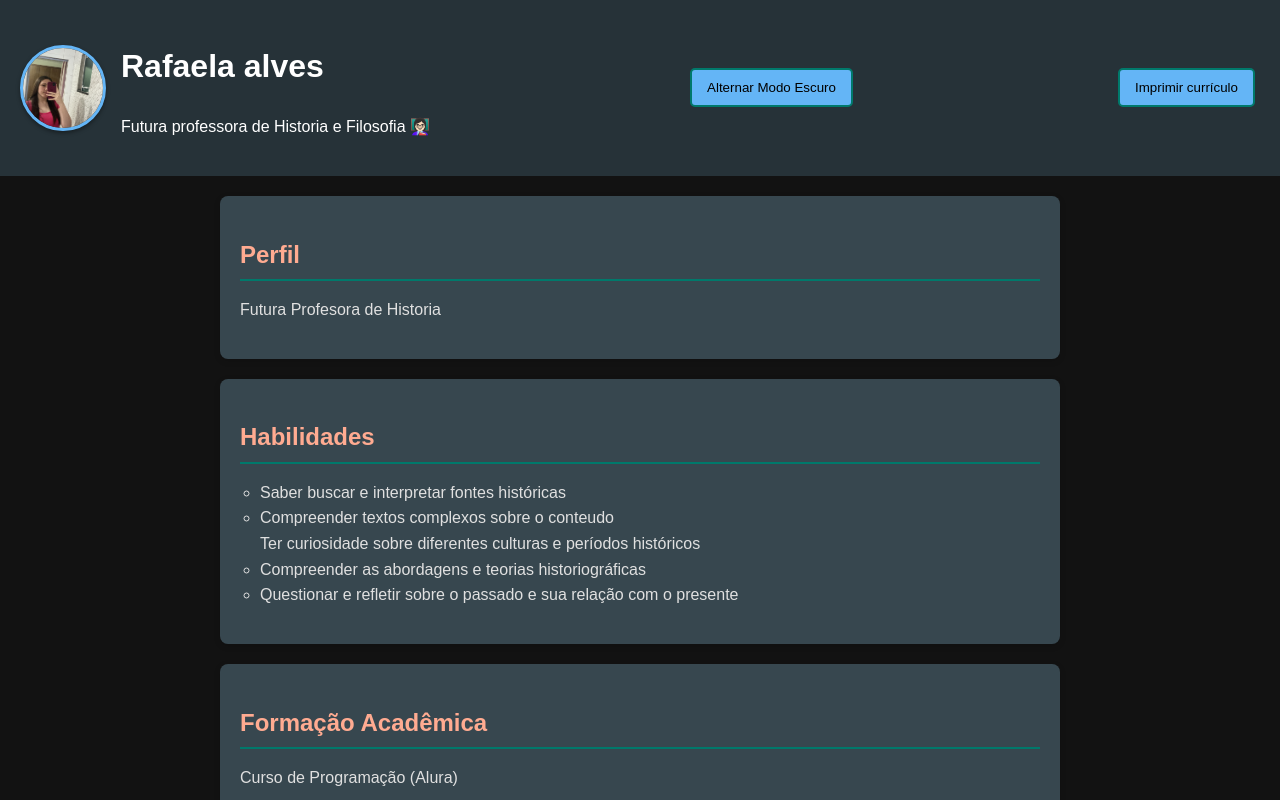
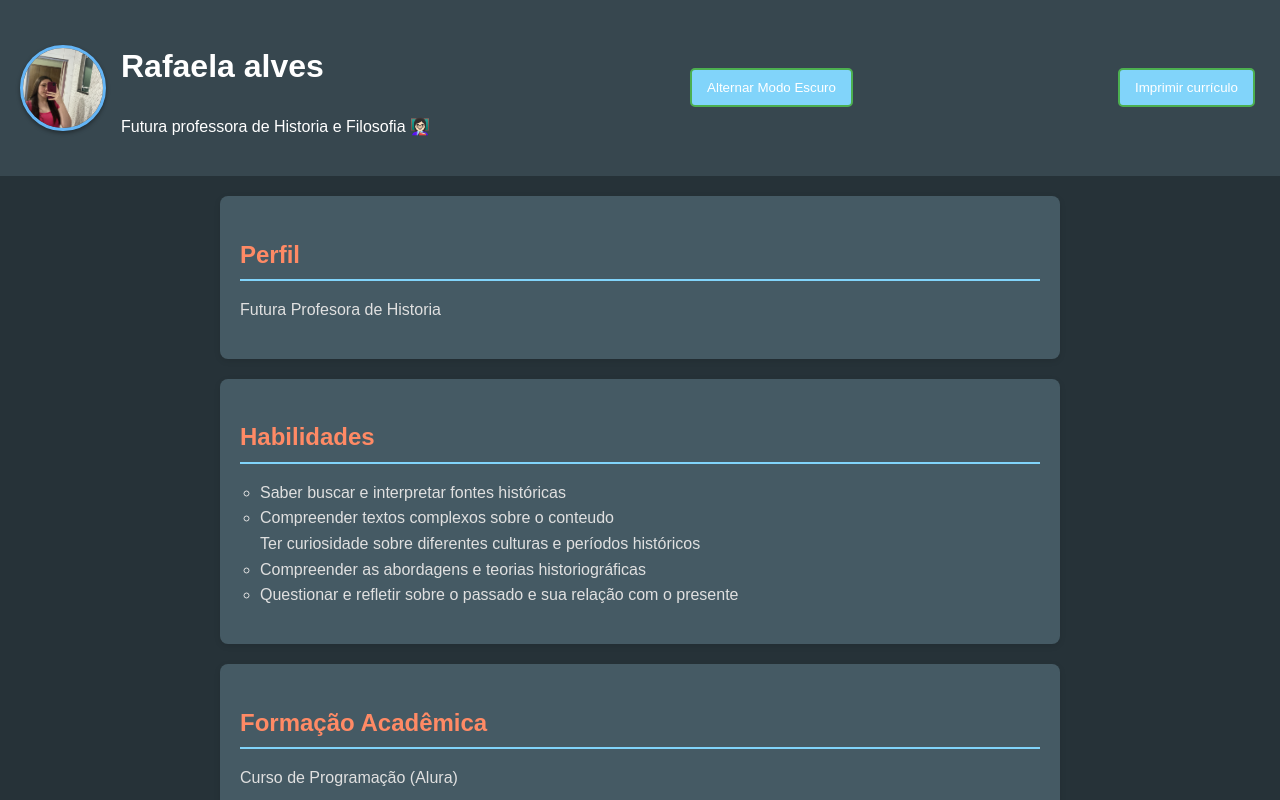
Before and after one commit to Rafaela-alves/Meu-curr-culo-, a plain HTML site: page index.html in a window 1280 px wide. Both pictures are taken after a click on the button "Alternar Modo Escuro". Shown: the top 800 px of the page. Drawn offline with Linux system fonts and the light colour scheme.

Commit message:
Update style.css

```diff
--- a/style.css
+++ b/style.css
@@ -1,17 +1,17 @@
 /* ===== ESTILOS GERAIS ===== */
 body {
-  font-family: 'Arial', sans-serif;  /* Define a fonte padrão */
+  font-family: 'Arial', sans-serif;  /* Fonte padrão */
   margin: 0;                         /* Remove margens padrão do navegador */
   padding: 0;                        /* Remove paddings padrão */
-  background-color: #f0f4f8;         /* Cor de fundo clara diferente */
-  color: #333;                       /* Texto mais escuro para melhor contraste */
+  background-color: #e1f5fe;         /* Azul claro */
+  color: #424242;                    /* Texto em cinza escuro */
   line-height: 1.6;                  /* Espaçamento entre linhas */
 }
 
 /* ===== CABEÇALHO ===== */
 header {
-  background-color: #1E88E5;          /* Azul vibrante */
-  color: #fff;                        /* Texto branco */
+  background-color: #81D4FA;         /* Azul Claro */
+  color: #fff;                       /* Texto branco */
   padding: 20px;                      /* Espaçamento interno */
   display: flex;                      /* Ativa flexbox para alinhamento */
   justify-content: space-between;     /* Espaço entre elementos */
@@ -33,8 +33,8 @@ header {
   height: 80px;                     /* Altura fixa (igual à largura para formar círculo) */
   border-radius: 50%;                /* Torna a imagem circular */
   object-fit: cover;                 /* Garante que a imagem preencha o espaço sem distorcer */
-  border: 3px solid #FF5722;         /* Borda laranja */
-  box-shadow: 0 2px 4px rgba(0,0,0,0.3); /* Sombra mais visível */
+  border: 3px solid #FFAB91;         /* Borda coral suave */
+  box-shadow: 0 2px 4px rgba(0,0,0,0.15); /* Sombra suave */
 }
 
 /* Container do texto no header */
@@ -46,16 +46,16 @@ header {
 button {
   margin: 5px;                       /* Espaçamento externo */
   padding: 10px 15px;                /* Espaçamento interno */
-  background-color: #FF5722;         /* Cor de fundo laranja */
-  color: white;                      /* Texto branco */
-  border: 2px solid #00796B;         /* Borda verde escuro */
+  background-color: #FFAB91;         /* Coral suave */
+  color: #fff;                       /* Texto branco */
+  border: 2px solid #4caf50;         /* Borda verde menta */
   border-radius: 5px;                /* Cantos arredondados */
   cursor: pointer;                   /* Muda cursor para pointer */
   transition: background-color 0.3s; /* Transição suave de cor */
 }
 
 button:hover {
-  background-color: #FF7043;         /* Laranja mais claro no hover */
+  background-color: #FF8A65;         /* Coral mais forte no hover */
 }
 
 /* ===== SEÇÕES DE CONTEÚDO ===== */
@@ -65,13 +65,13 @@ section {
   background-color: #ffffff;         /* Fundo branco */
   padding: 20px;                     /* Espaçamento interno */
   border-radius: 8px;                /* Cantos arredondados */
-  box-shadow: 0 2px 6px rgba(0,0,0,0.15); /* Sombra suave */
+  box-shadow: 0 2px 6px rgba(0,0,0,0.1); /* Sombra suave */
 }
 
 /* Títulos das seções */
 h2 {
-  color: #FF7043;                    /* Cor laranja mais suave */
-  border-bottom: 2px solid #00796B;  /* Linha inferior verde escuro */
+  color: #FF8A65;                    /* Coral mais forte */
+  border-bottom: 2px solid #81D4FA;  /* Linha inferior azul claro */
   padding-bottom: 5px;               /* Espaço entre texto e linha */
   margin-bottom: 15px;               /* Margem inferior */
 }
@@ -86,7 +86,7 @@ ul {
 footer {
   text-align: center;                /* Centraliza texto */
   padding: 15px;                     /* Espaçamento interno */
-  background-color: #00796B;         /* Cor verde escuro */
+  background-color: #81D4FA;         /* Azul Claro */
   color: white;                      /* Texto branco */
   margin-top: 30px;                  /* Espaço acima do rodapé */
 }
@@ -113,32 +113,32 @@ footer {
 
 /* ===== MODO ESCURO ===== */
 body.dark-mode {
-  background-color: #121212;       /* Fundo escuro */
+  background-color: #263238;       /* Fundo escuro azul suave */
   color: #e0e0e0;                  /* Texto claro */
 }
 
 body.dark-mode header,
 body.dark-mode footer {
-  background-color: #263238;       /* Tom mais escuro para header/footer */
+  background-color: #37474f;       /* Fundo verde escuro */
 }
 
 body.dark-mode section {
-  background-color: #37474F;       /* Fundo cinza escuro para seções */
+  background-color: #455a64;       /* Fundo cinza escuro para seções */
   color: #e0e0e0;                  /* Texto claro */
 }
 
 body.dark-mode h2 {
-  color: #FFAB91;                  /* Laranja suave */
-  border-color: #00796B;           /* Borda verde escuro */
+  color: #FF8A65;                  /* Títulos em coral suave */
+  border-color: #81D4FA;           /* Linha inferior azul claro */
 }
 
 body.dark-mode button {
-  background-color: #64B5F6;       /* Azul claro */
-  color: #000;                     /* Texto preto */
+  background-color: #81D4FA;       /* Botões em azul claro */
+  color: #fff;                     /* Texto branco */
 }
 
 body.dark-mode button:hover {
-  background-color: #42A5F5;       /* Azul mais escuro */
+  background-color: #64B5F6;       /* Azul mais forte no hover */
 }
 
 body.dark-mode .profile-img {
```
